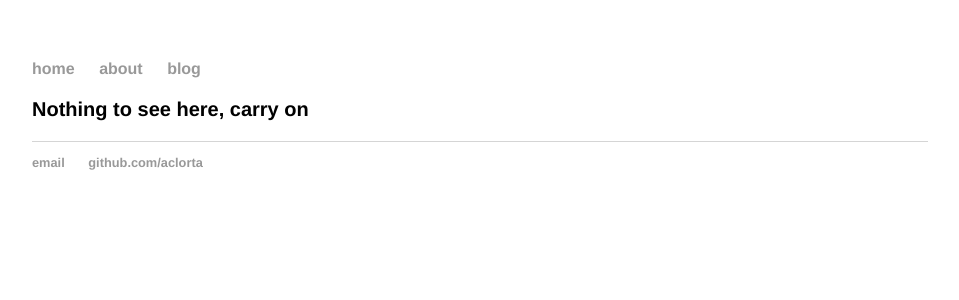
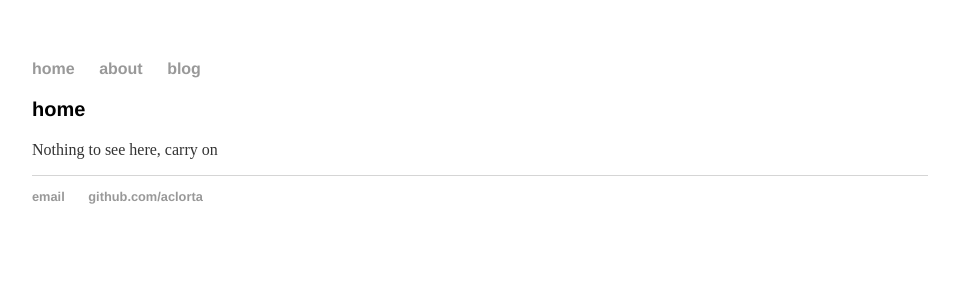
Before and after one commit to aclorta/aclorta.github.io, a Jekyll site: the page built from index.html, in a window 1280 px wide. Shown: the top 300 px of the page, without its empty margins (160-1119 px from the left). Built offline with Jekyll 4.4.1, drawn with Linux system fonts in a browser that asks for light colours.

Commit message:
generating noise

```diff
--- a/about/index.html
+++ b/about/index.html
@@ -4,5 +4,5 @@ title: Adam Lorta
 ---
 <div class="blurb">
     <h3>about</h3>
-    <p><a href="/">home</a></p>
+    <p>I am</p>
 </div><!-- /.blurb -->
--- a/blog/index.html
+++ b/blog/index.html
@@ -4,7 +4,6 @@ title: blog
 ---
 
     <h3>{{ page.title }}</h3>
-    <p>posts</p>
     <u1 class="posts">
         {% for post in site.posts %}
             <li><span>{{ post.date | date_to_string }}</span>:  <a href="{{ post.url }}" title="{{ post.title }}">{{ post.title }}</a></li>
--- a/index.html
+++ b/index.html
@@ -3,5 +3,6 @@ layout: default
 title: Adam Lorta
 ---
 <div class="blurb">
-    <h3>Nothing to see here, carry on</h3>
+    <h3>home</h3>
+    <p>Nothing to see here, carry on</p>
 </div><!-- /.blurb -->
```
